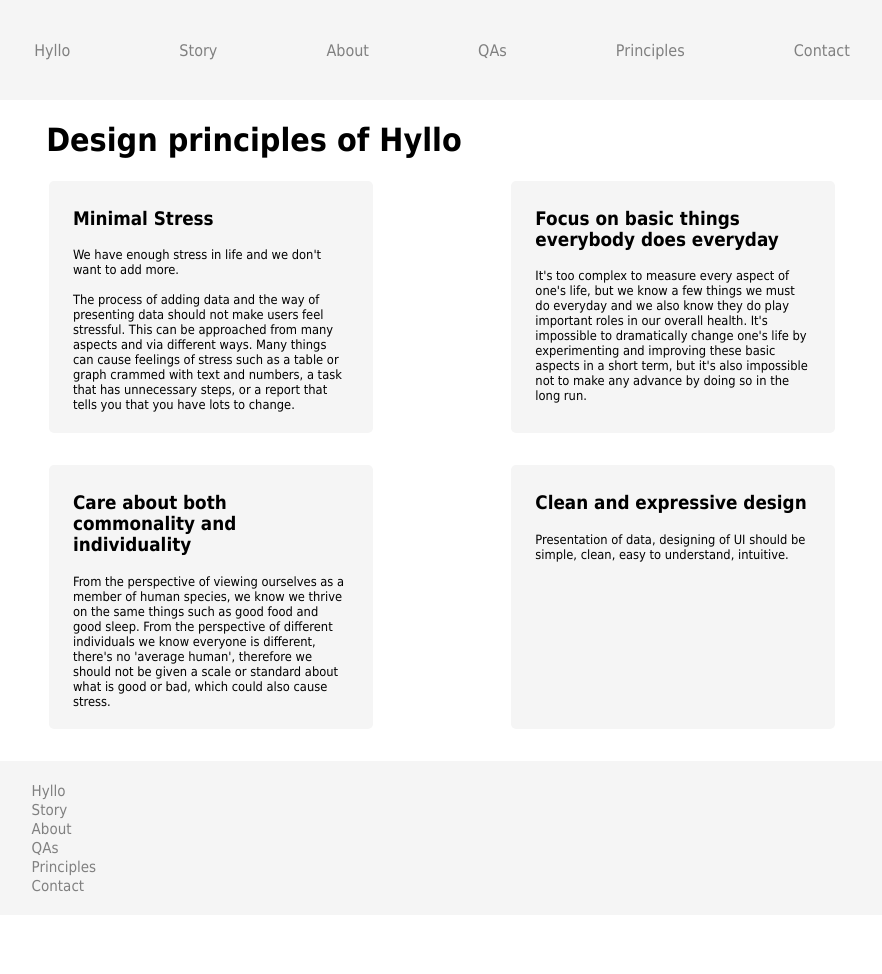
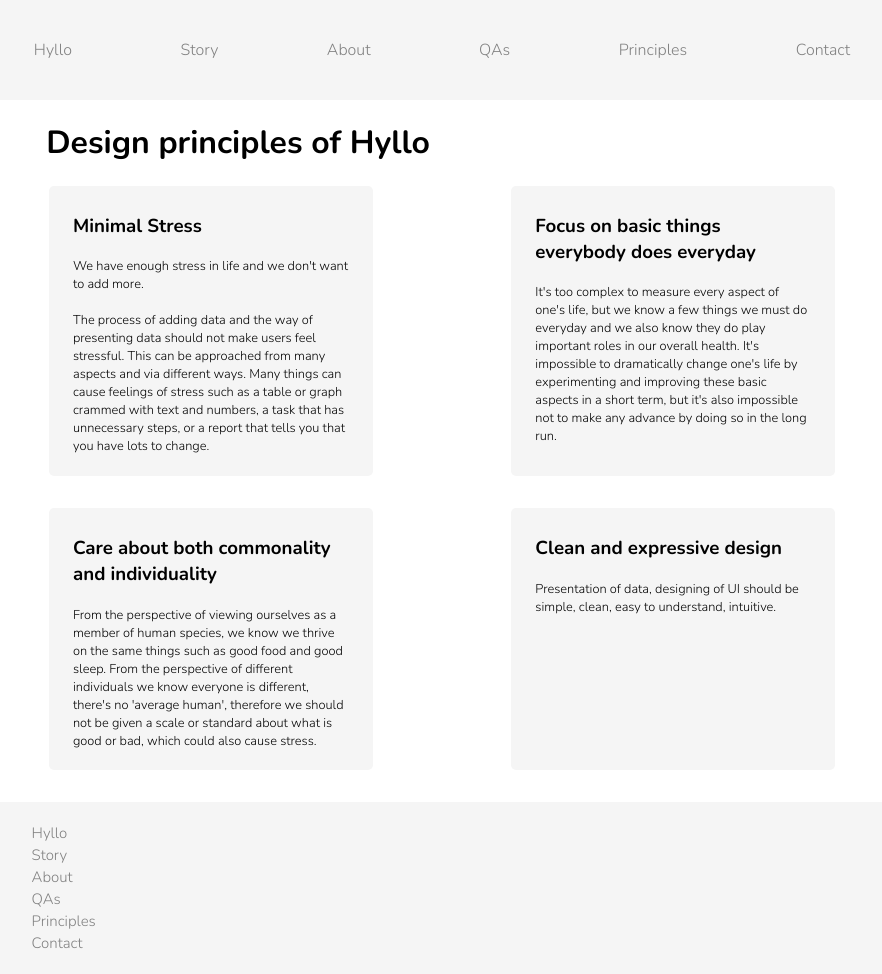
Before and after one commit to xullnn/hyllo_site, a Jekyll site: the page built from design_principles.html, in a window 1280 px wide. Shown: the whole page, without its empty margins (198-1080 px from the left). Built offline with Jekyll 4.4.1, drawn with Linux system fonts in a browser that asks for light colours; some web fonts are replaced; before the commit the page ends 915 px from its top, so only the background shows below that.

Commit message:
try to fix font path issue

```diff
--- a/_sass/font.scss
+++ b/_sass/font.scss
@@ -6,49 +6,49 @@
 
 @font-face {
   font-family: "Nunito";
-  src: url($base_url + "../assets/fonts/Nunito/Nunito-Regular.ttf");
+  src: url($base_url + "/assets/fonts/Nunito/Nunito-Regular.ttf");
   font-weight: normal;
   font-style: normal;
 };
 
 @font-face {
   font-family: "Nunito";
-  src: url("../assets/fonts/Nunito/Nunito-Italic.ttf");
+  src: url($base_url +  "/assets/fonts/Nunito/Nunito-Italic.ttf");
   font-weight: normal;
   font-style: italic;
 };
 
 @font-face {
   font-family: "Nunito";
-  src: url("../assets/fonts/Nunito/Nunito-Light.ttf");
+  src: url($base_url + "/assets/fonts/Nunito/Nunito-Light.ttf");
   font-weight: lighter;
   font-style: normal;
 };
 
 @font-face {
   font-family: "Nunito";
-  src: url("../assets/fonts/Nunito/Nunito-LightItalic.ttf");
+  src: url($base_url + "/assets/fonts/Nunito/Nunito-LightItalic.ttf");
   font-weight: lighter;
   font-style: italic;
 };
 
 @font-face {
   font-family: "Nunito";
-  src: url("../assets/fonts/Nunito/Nunito-Bold.ttf");
+  src: url($base_url + "/assets/fonts/Nunito/Nunito-Bold.ttf");
   font-weight: bold;
   font-style: normal;
 };
 
 @font-face {
   font-family: "Nunito";
-  src: url("../assets/fonts/Nunito/Nunito-BoldItalic.ttf");
+  src: url($base_url + "/assets/fonts/Nunito/Nunito-BoldItalic.ttf");
   font-weight: bold;
   font-style: italic;
 };
 
 @font-face {
   font-family: "Nunito";
-  src: url("../assets/fonts/Nunito/Nunito-SemiBold.ttf");
+  src: url($base_url + "/assets/fonts/Nunito/Nunito-SemiBold.ttf");
   font-weight: 600;
   font-style: normal;
 };
```
